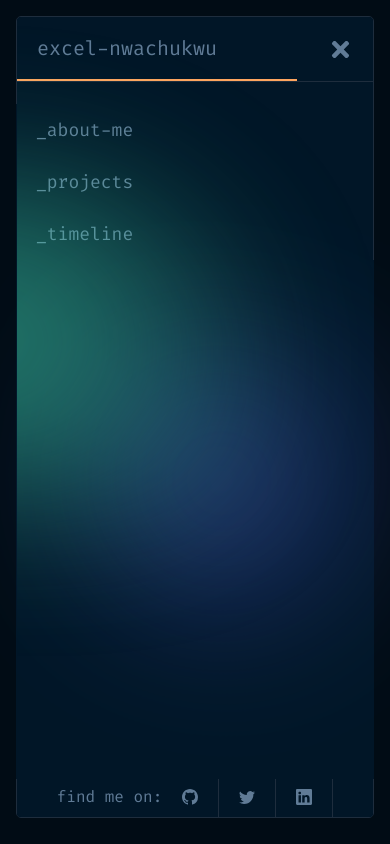
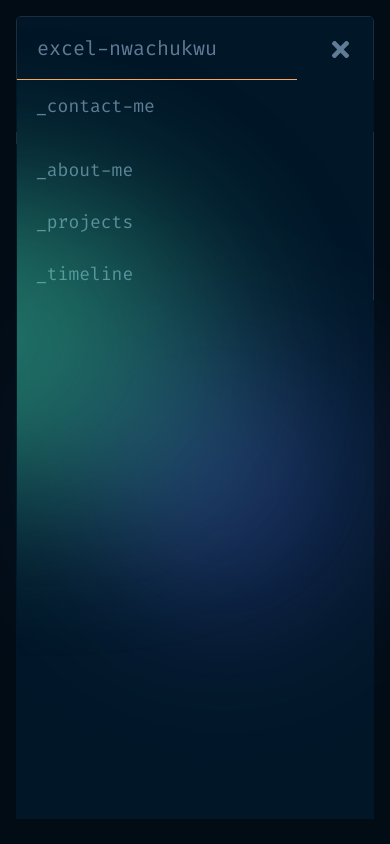
Before and after one commit to trillionclues/portfolio, a React (Vite) app: page / in a window 390 px wide. Both pictures are taken after a click on the element 340 px from the left and 49 px from the top of the page. Built offline with nearby package versions, Linux system fonts and the light colour scheme.

Commit message:
navbar z-index

```diff
--- a/src/components/Header/Header.jsx
+++ b/src/components/Header/Header.jsx
@@ -53,7 +53,7 @@ const Header = () => {
                 )}
               </div>
               <ul
-                className={`menu-toggle sm:flex sm-block relative flex-col sm:flex-row items-center list-none p-0 m-0 text-sm text-textColor
+                className={`menu-toggle sm:flex sm-block relative flex-col sm:flex-row items-center list-none p-0 md:m-0 mt-10 text-sm text-textColor
                 ${isOpen ? 'z-10 bg-primary hidden' : 'block '}}
                 `}
               >
@@ -64,9 +64,18 @@ const Header = () => {
                   setIsOpen={setIsOpen}
                 />
               </ul>
-              <NavLink to='/contact-me'>
+              <NavLink
+                to='/contact-me'
+                onClick={() => {
+                  toggleNavbar()
+                  setIsOpen(false)
+                }}
+              >
                 <li
-                  className={`border-b border-b-[#fea55f] border-b-outline border-b-0 md:border-b-1 contact-toggle list-none no-underline border-0 md:border-l md:border-l-outline py-3 md:py-[6px] pr-5 pl-5 cursor-pointer text-textColor hover:text-slate-200 hover:bg-outline transition-all duration-300 text-lg lg:text-sm
+                  className={`border-b border-b-[#fea55f] border-b-outline border-b-0
+                md:border-b-1 list-none no-underline border-0 md:border-l md:border-l-outline py-3 md:py-[6px] pr-5 pl-5 cursor-pointer text-textColor hover:text-slate-200
+                hover:bg-outline transition-all duration-300 text-lg lg:text-sm
+                md:relative absolute top-[2rem] md:top-0 top-[1.5rem] right-0 bg-primary mt-8 md:mt-0
                   ${!isOpen ? 'bg-primary hidden sm:block' : 'block w-full'}
                   ${
                     isActive('/contact-me')
--- a/src/index.css
+++ b/src/index.css
@@ -371,7 +371,7 @@ input[type='checkbox']:checked::after {
 
   .contact-toggle {
     position: absolute;
-    top: 36.5%;
+    top: 2rem;
     left: 0;
     width: 100%;
     cursor: pointer;
```
Also changed, not shown: src/components/Header/Nav_items.jsx (line endings or trailing spaces).
